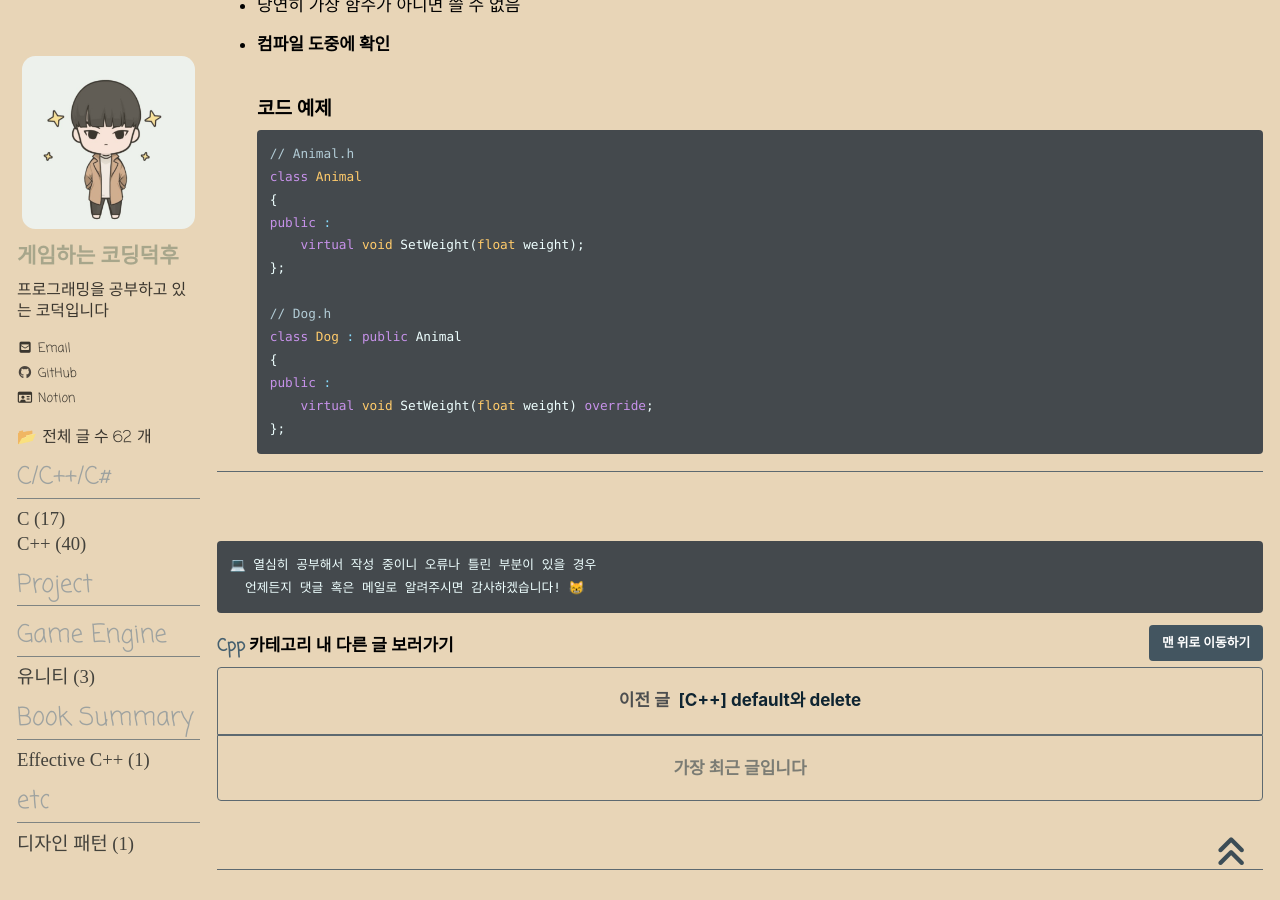
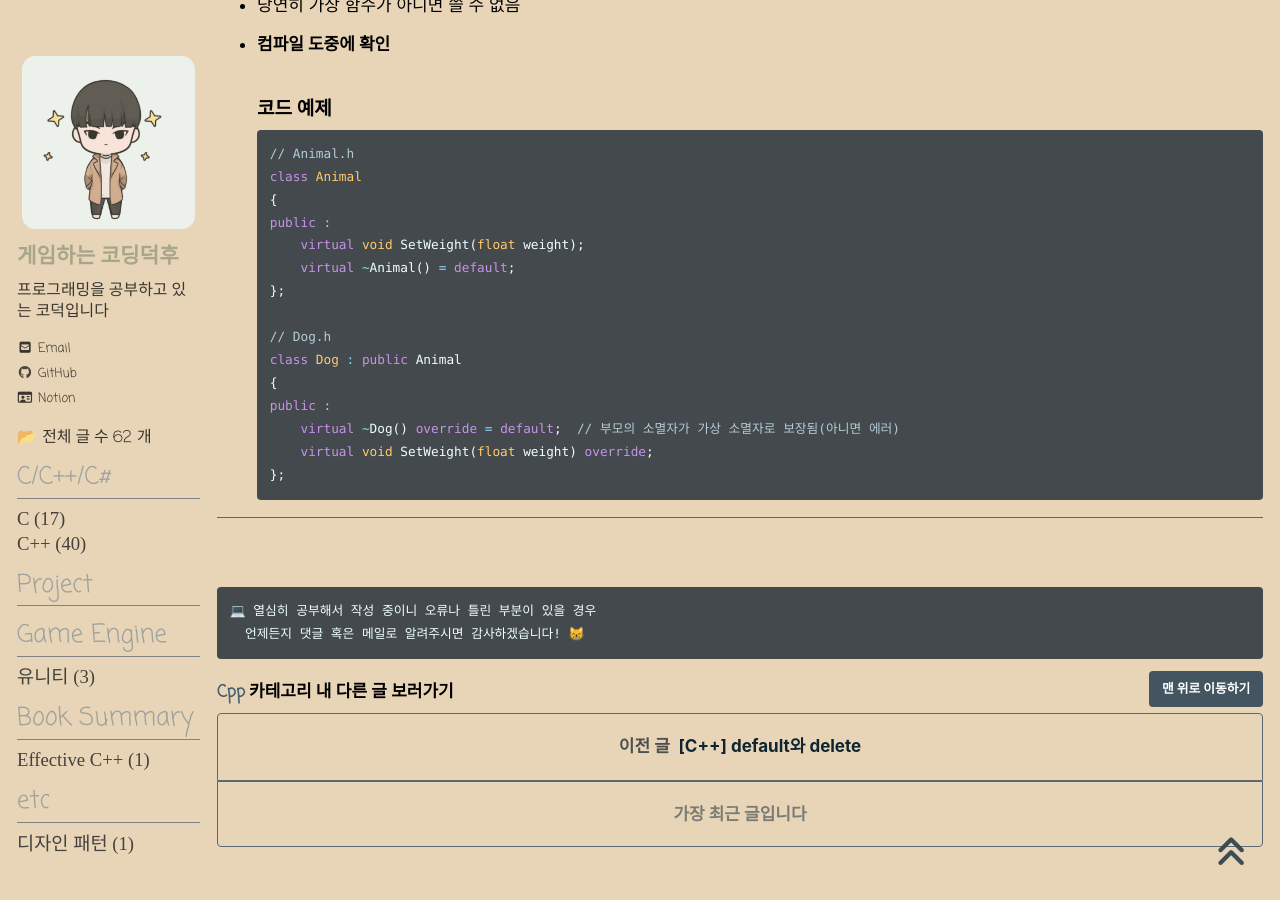
Before and after one commit to reoul/reoul.github.io, a Jekyll site: the page built from _posts/cpp/2022-06-01-cpp-39.md, in a window 1280 px wide and 900 px high, scrolled down 1676 px. Built offline with Jekyll 4.4.1, drawn with Linux system fonts in a browser that asks for light colours; cached includes are drawn as plain includes; nearby versions of some CDN libraries; some web fonts are replaced; comment, search, counter and statistics services are not loaded; grey boxes are pictures that could not be loaded.

Commit message:
Modify C++ final and override

````diff
--- a/_posts/cpp/2022-06-01-cpp-39.md
+++ b/_posts/cpp/2022-06-01-cpp-39.md
@@ -71,12 +71,14 @@
   {
   public :
       virtual void SetWeight(float weight);
+      virtual ~Animal() = default;
   };
 
   // Dog.h
   class Dog : public Animal
   {
   public :
+      virtual ~Dog() override = default;  // 부모의 소멸자가 가상 소멸자로 보장됨(아니면 에러)
       virtual void SetWeight(float weight) override;
   };
   ```
````
